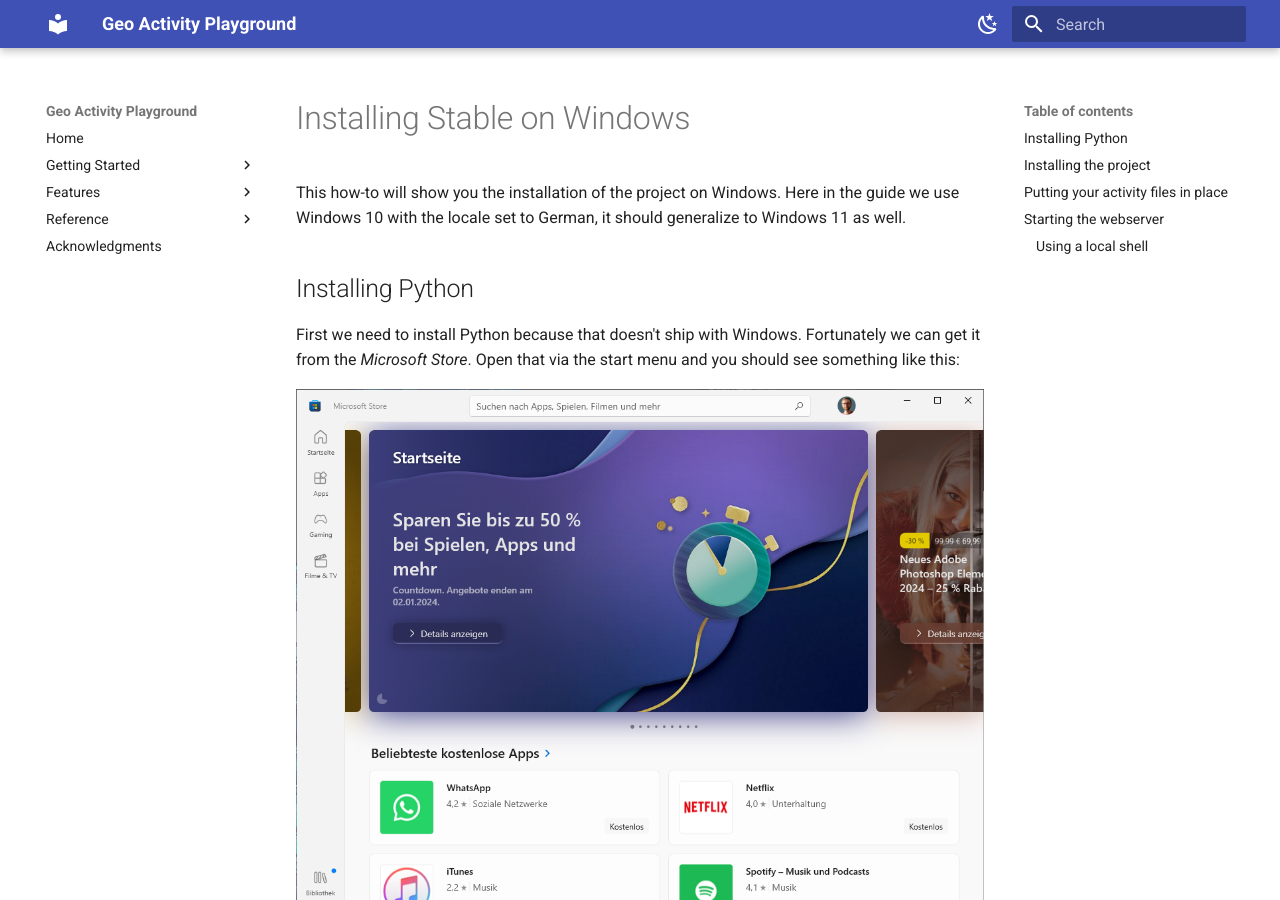
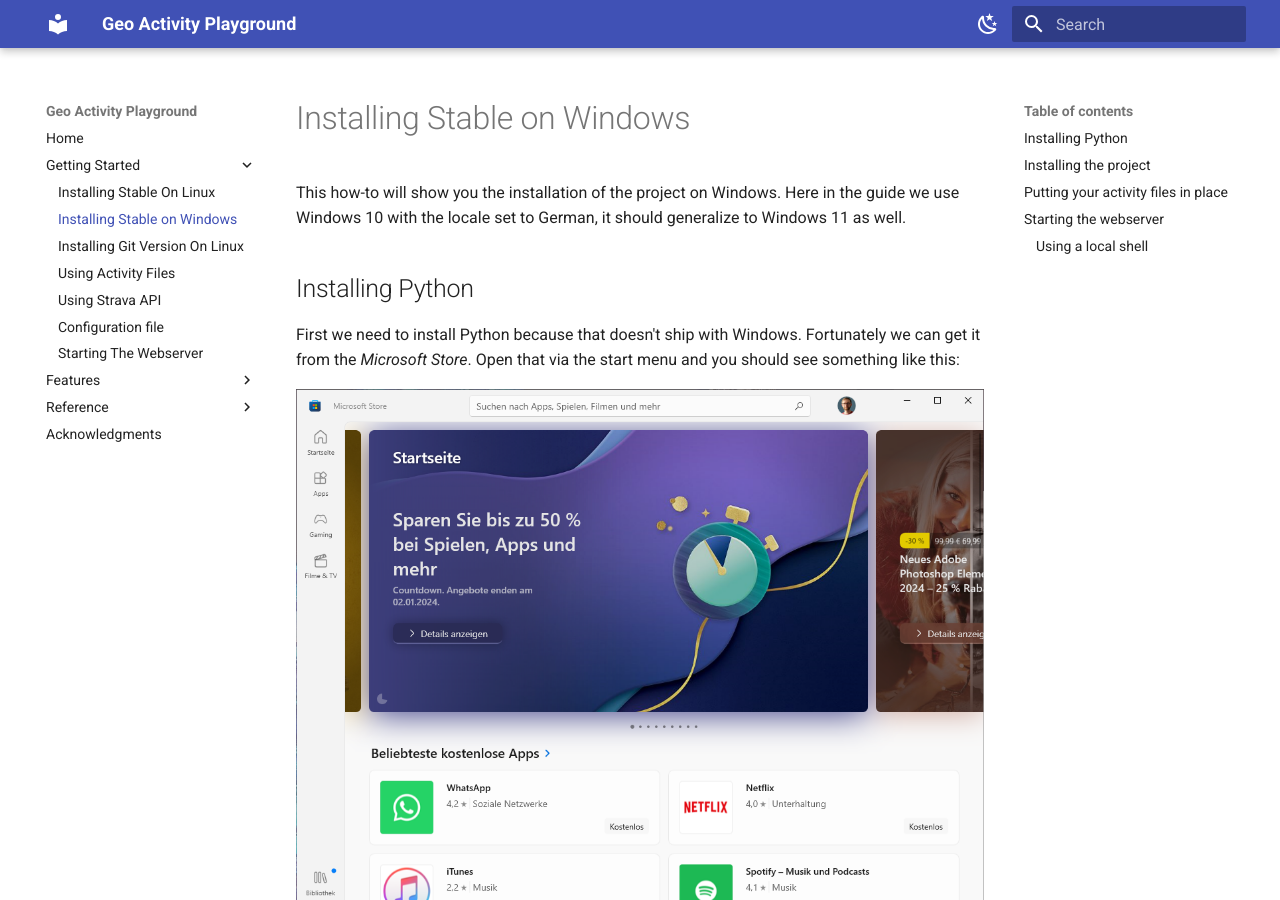
Before and after one commit to martin-ueding/geo-activity-playground, an MkDocs documentation site: the page built from docs/getting-started/installing-stable-on-windows.md, in a window 1280 px wide and 900 px high. Built offline with MkDocs 1.6.1 and Material for MkDocs 9.7.7, drawn with Linux system fonts in a browser that asks for light colours.

Commit message:
Link Windows guide

```diff
--- a/mkdocs.yml
+++ b/mkdocs.yml
@@ -23,6 +23,7 @@
   - index.md
   - Getting Started:
       - getting-started/installing-stable-on-linux.md
+      - getting-started/installing-stable-on-windows.md
       - getting-started/installing-git-on-linux.md
       - getting-started/using-activity-files.md
       - getting-started/using-strava-api.md
```
